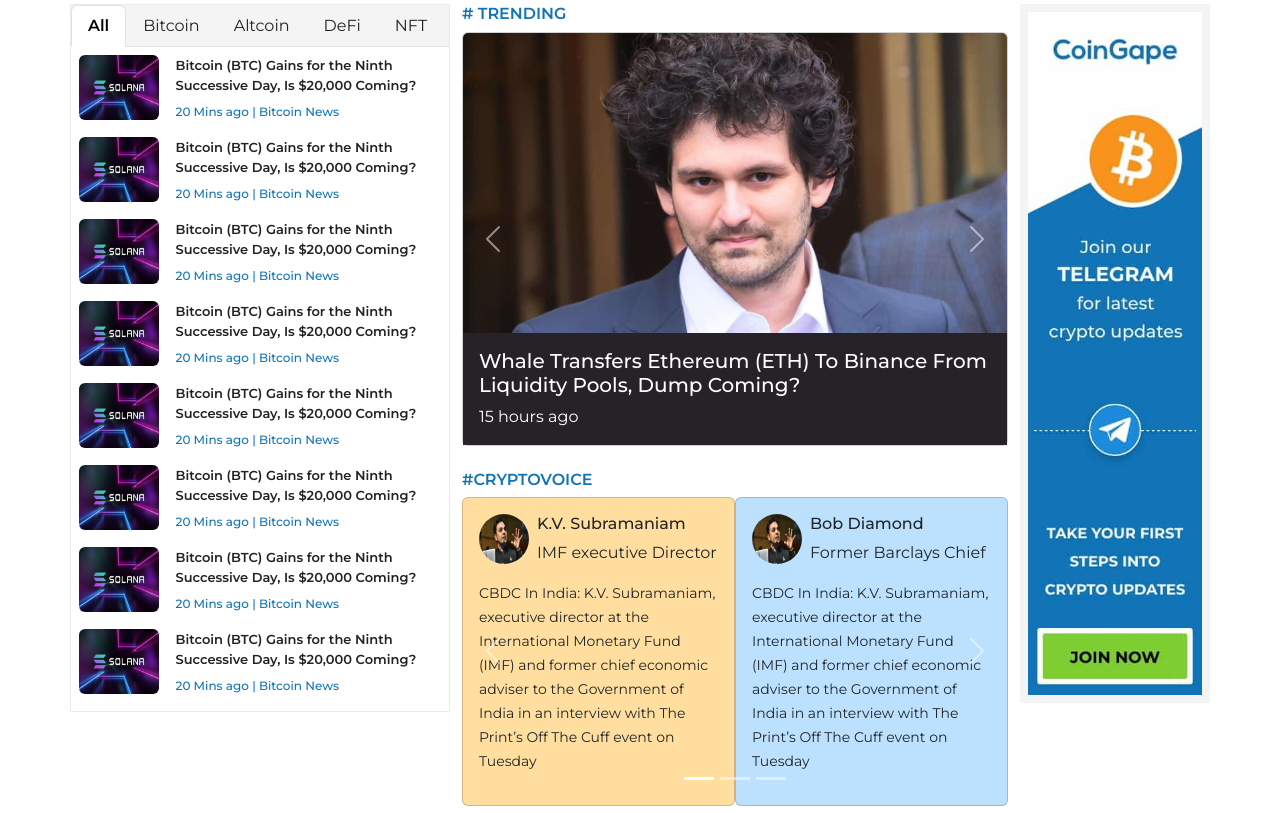
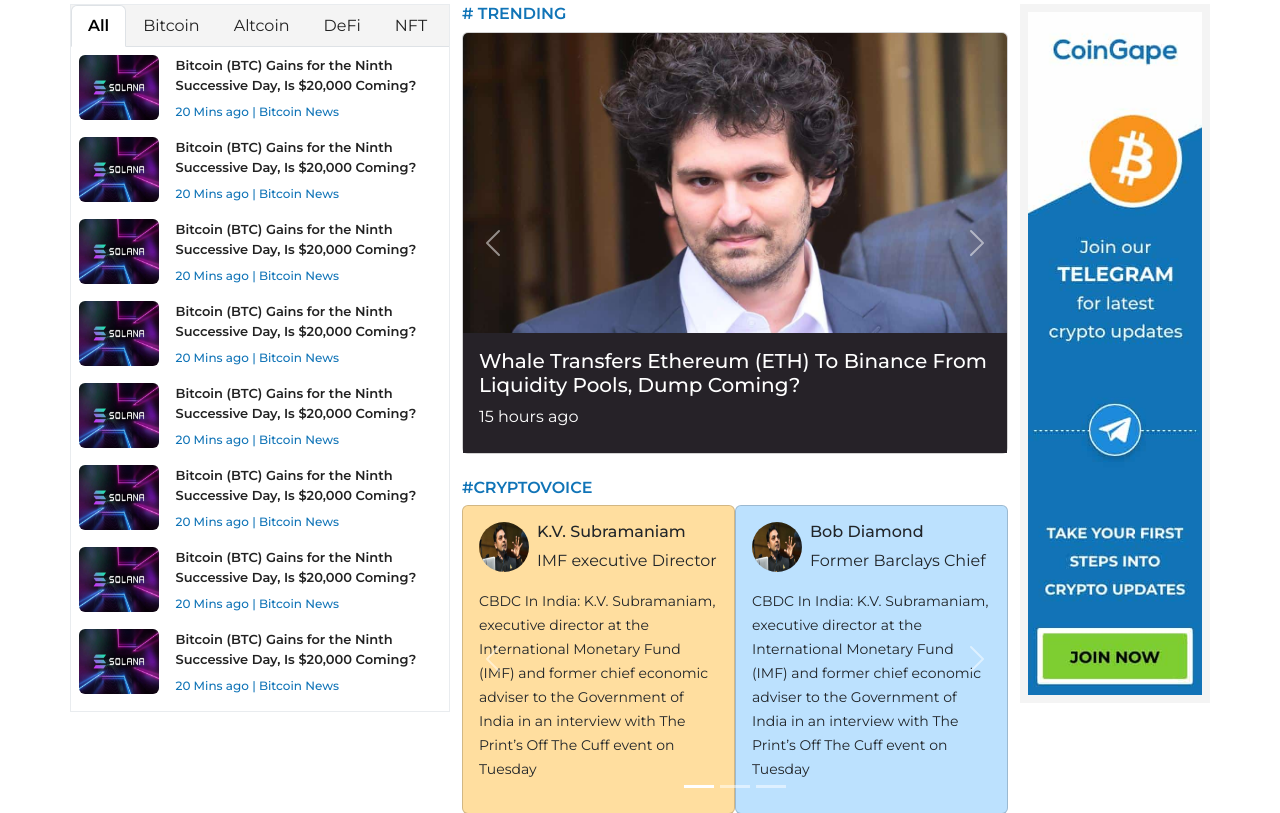
Before and after one commit to pre22/gape-clone, a Python web app: template templates/index.html in a window 1280 px wide. Shown: the part 299-1112 px from the top of the page. Run offline with Jinja, Linux system fonts and the light colour scheme; the template is opened without the code that fills it, so the values that code supplies are empty.

Commit message:
height fix

```diff
--- a/templates/index.html
+++ b/templates/index.html
@@ -275,7 +275,7 @@
 
                                     <img class="d-block w-100 card-img-top" height="300px" src="/static/img/8dc2ea933aa0267b4d00617510ee0f2c.jpg">
 
-                                    <div class="py-3 ps-3" style="background-color: #262228; color: white;">
+                                    <div class="py-3 ps-3" style="background-color: #262228; color: white; height:120px">
                                         <h5 class="card-title">Whale Transfers Ethereum (ETH) To Binance From Liquidity Pools, Dump Coming?</h5>
                                         <p class="card-text">15 hours ago</p>
                                     </div>
@@ -301,7 +301,7 @@
                                 <div class="card">
                                     <img class="d-block w-100 card-img-top " height="300px" src="/static/img/bitcoin-cpi-inflation-1.jpeg">
 
-                                    <div class="py-3 ps-3" style="background-color: #262228; color: white;">
+                                    <div class="py-3 ps-3" style="background-color: #262228; color: white; height:120px">
                                         <h5 class="card-title">XRP News: Are Crypto Whales Riding XRP Price Surge?</h5>
                                         <p class="card-text">8 hours ago</p>
                                     </div>
```
